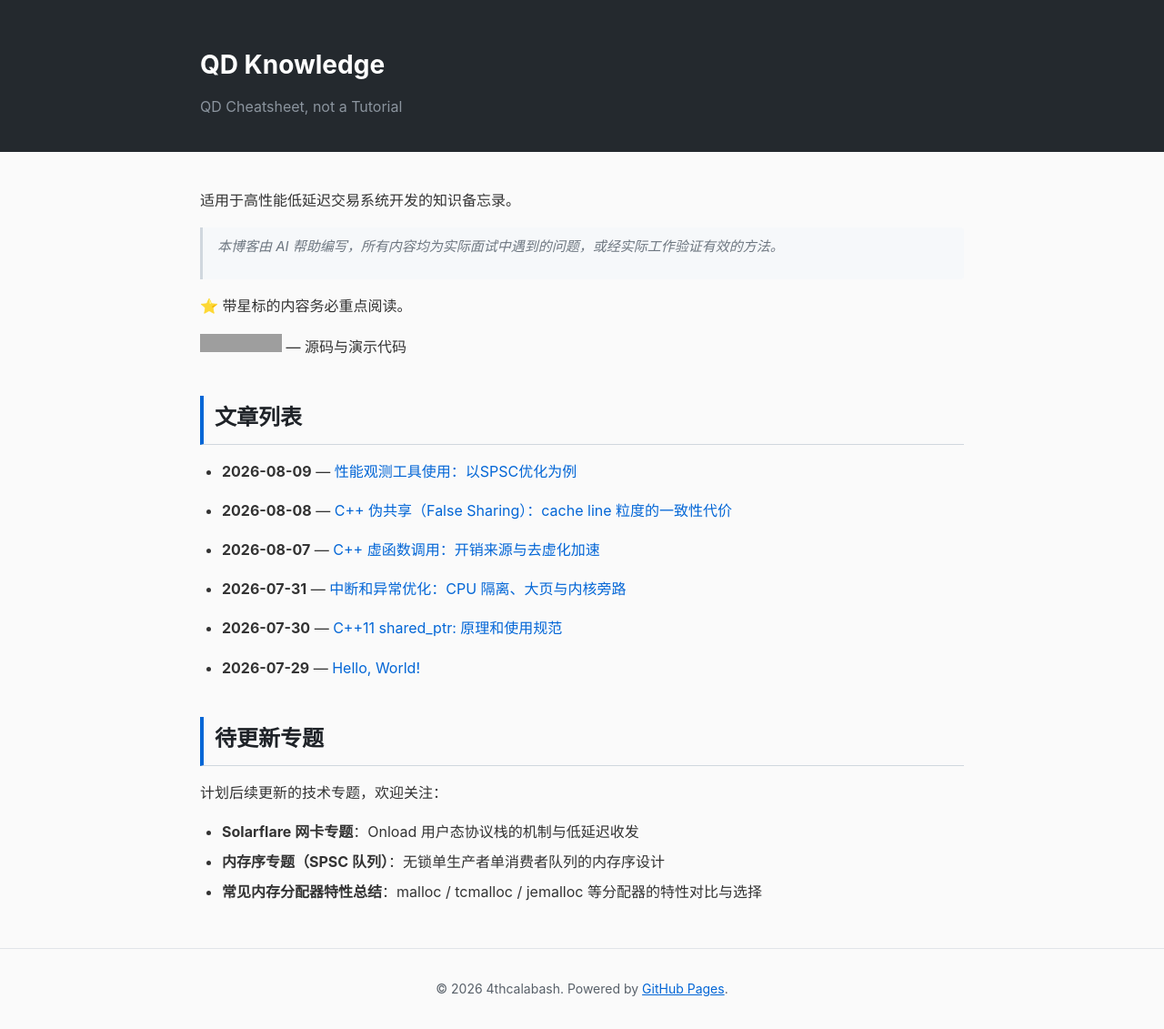
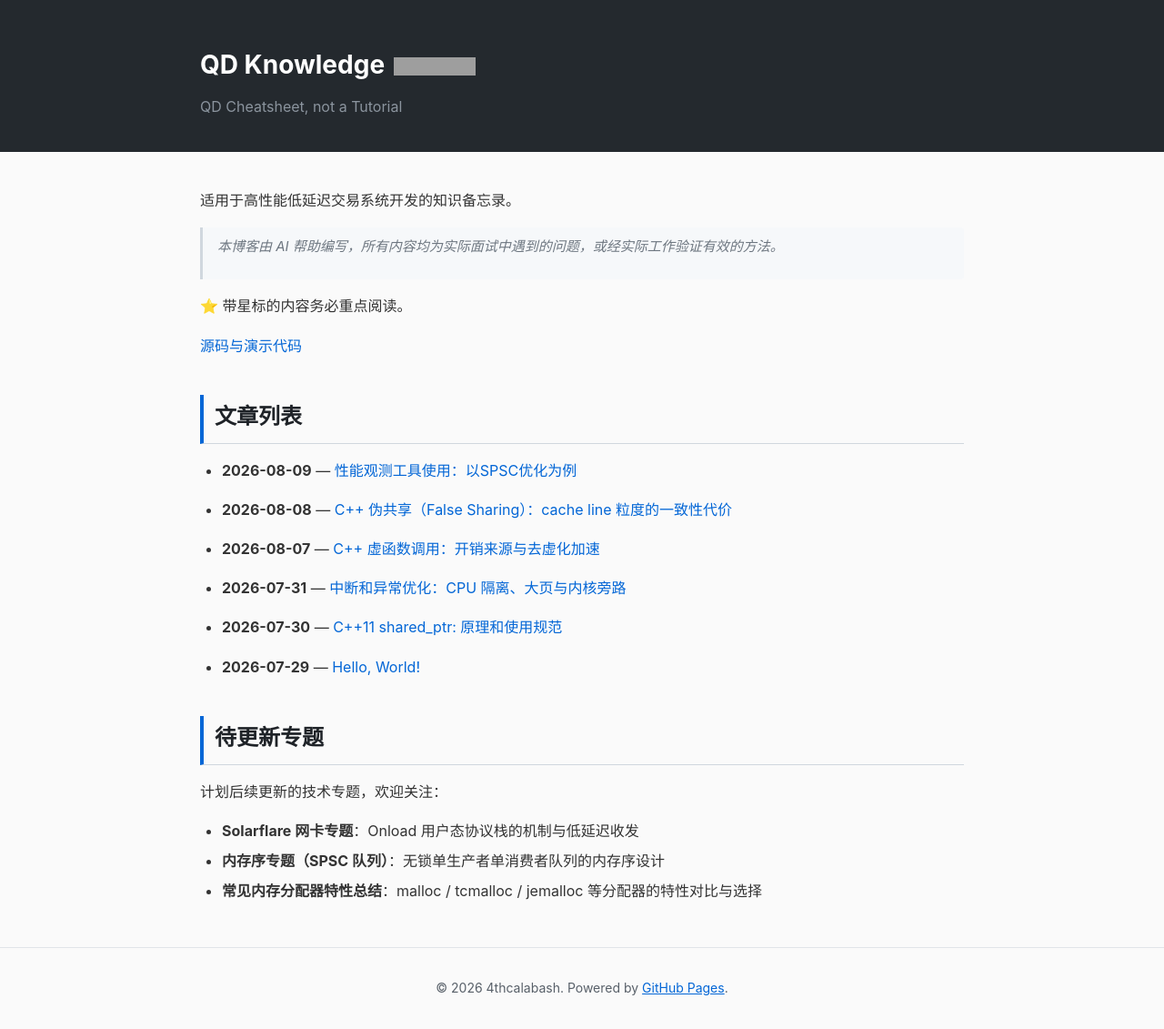
Before and after one commit to 4thcalabash/qd-knowledge, a Jekyll site: the page built from index.md, in a window 1280 px wide. Shown: the whole page at 91% size. Built offline with Jekyll 4.4.1, drawn with Linux system fonts in a browser that asks for light colours; grey boxes are pictures that could not be loaded.

Commit message:
将 GitHub stars 徽章从首页移到头部 QD Knowledge logo 旁
Co-Authored-By: Claude <noreply@anthropic.com>

```diff
--- a/_layouts/default.html
+++ b/_layouts/default.html
@@ -9,7 +9,7 @@
 <body>
     <header>
         <div class="container">
-            <h1><a href="{{ site.baseurl }}/">{{ site.title }}</a></h1>
+            <h1><a href="{{ site.baseurl }}/">{{ site.title }}</a> <a class="repo-badge" href="https://github.com/4thcalabash/qd-knowledge"><img src="https://img.shields.io/github/stars/4thcalabash/qd-knowledge?style=social" alt="GitHub stars"></a></h1>
             <p class="description">{{ site.description }}</p>
         </div>
     </header>
--- a/assets/css/style.css
+++ b/assets/css/style.css
@@ -35,6 +35,13 @@ header h1 a {
 header h1 {
     font-size: 28px;
     margin-bottom: 8px;
+    display: flex;
+    align-items: center;
+    gap: 10px;
+}
+
+header h1 .repo-badge img {
+    vertical-align: middle;
 }
 
 header .description {
--- a/index.md
+++ b/index.md
@@ -9,7 +9,7 @@ title: 首页
 
 ⭐ 带星标的内容务必重点阅读。
 
-[![GitHub stars](https://img.shields.io/github/stars/4thcalabash/qd-knowledge?style=social)](https://github.com/4thcalabash/qd-knowledge) — 源码与演示代码
+[源码与演示代码](https://github.com/4thcalabash/qd-knowledge)
 
 ## 文章列表
 
```
